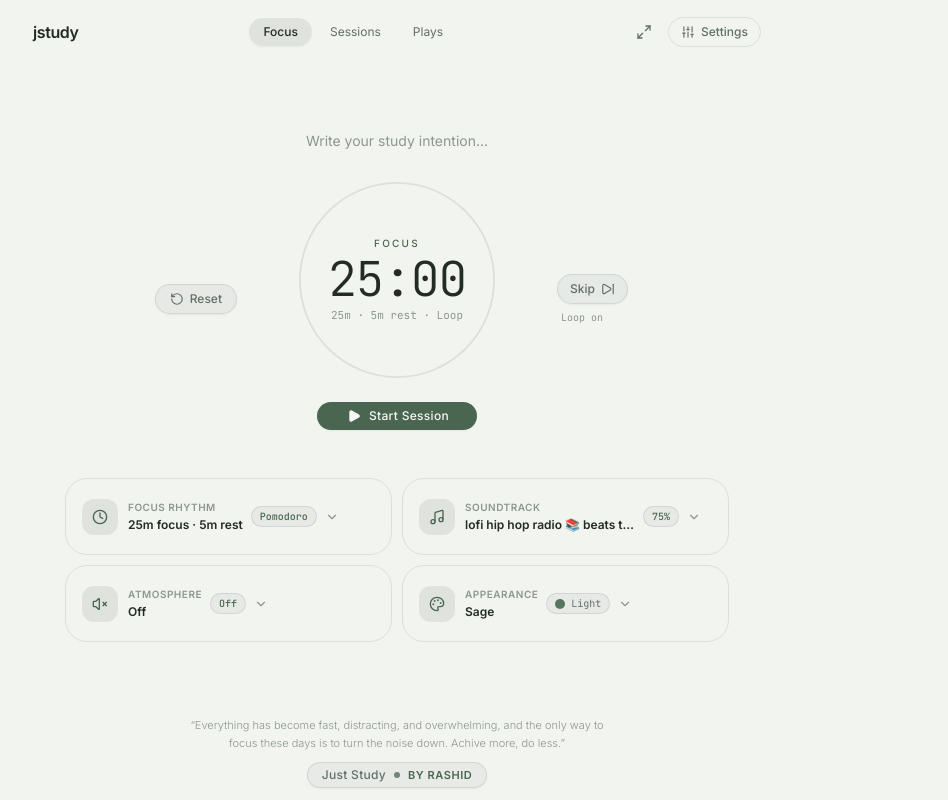
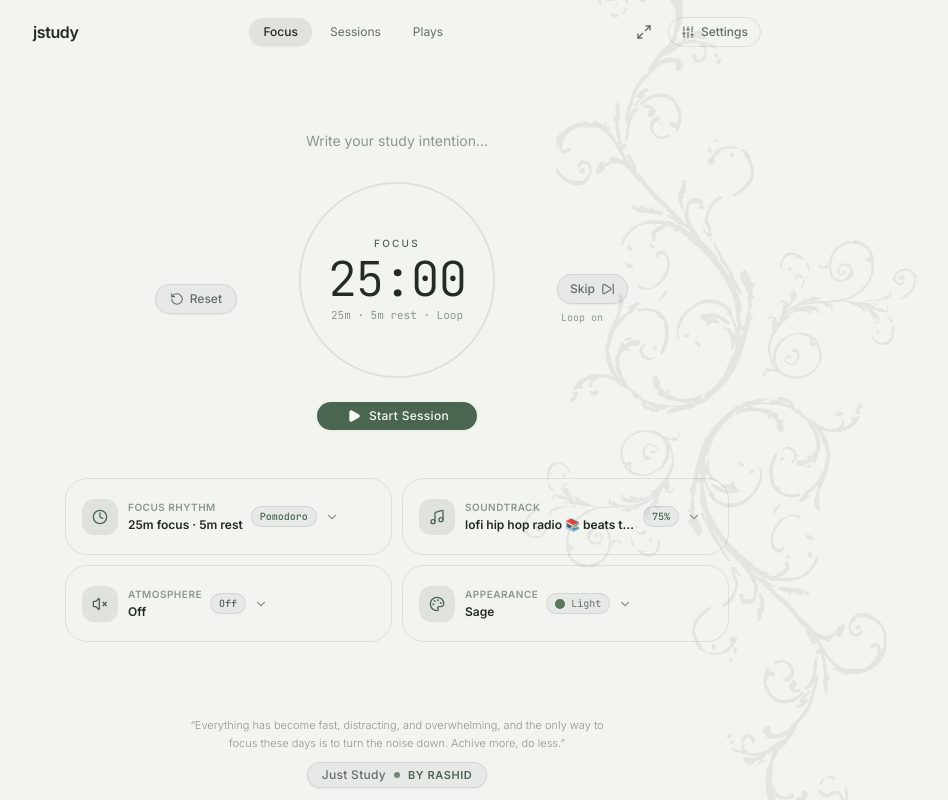
Before and after one commit to Rashid2G/jstudy, a React (Vite) app: page / in a window 1280 px wide. Shown: the whole page, without its empty margins (243-1191 px from the left). Built offline with nearby package versions, Linux system fonts and the light colour scheme.

Commit message:
style: soften background ornament

```diff
--- a/src/App.tsx
+++ b/src/App.tsx
@@ -248,7 +248,7 @@ export function App() {
   return (
     <div
       data-focus-active={isSessionDimmed ? 'true' : 'false'}
-      className="h-screen max-h-screen flex flex-col font-sans bg-[var(--bg-canvas)] text-[var(--text-main)] transition-colors duration-500 overflow-hidden"
+      className="app-shell h-screen max-h-screen flex flex-col font-sans text-[var(--text-main)] transition-colors duration-500 overflow-hidden"
     >
       <Header
         currentTheme={currentTheme}
--- a/src/index.css
+++ b/src/index.css
@@ -168,6 +168,36 @@ body {
   color: var(--text-main);
   transition: background-color 0.4s ease, color 0.4s ease;
   font-feature-settings: "cv02", "cv03", "cv04", "cv11";
+}
+
+/* Faint etched scrollwork based on the supplied ornament reference. */
+body {
+  position: relative;
+  isolation: isolate;
+}
+
+body::before {
+  content: "";
+  position: fixed;
+  z-index: 0;
+  inset: 0;
+  pointer-events: none;
+  background-image: url('/gothic-ornament.svg');
+  background-position: right 4vw center;
+  background-size: auto 112vh;
+  background-repeat: no-repeat;
+  opacity: 0.06;
+}
+
+html.dark body::before {
+  filter: invert(1);
+  opacity: 0.045;
+}
+
+.app-shell {
+  position: relative;
+  z-index: 1;
+  background: transparent;
 }
 
 /* =========================================================
```
Also changed, not shown: public/gothic-ornament.svg (added).
